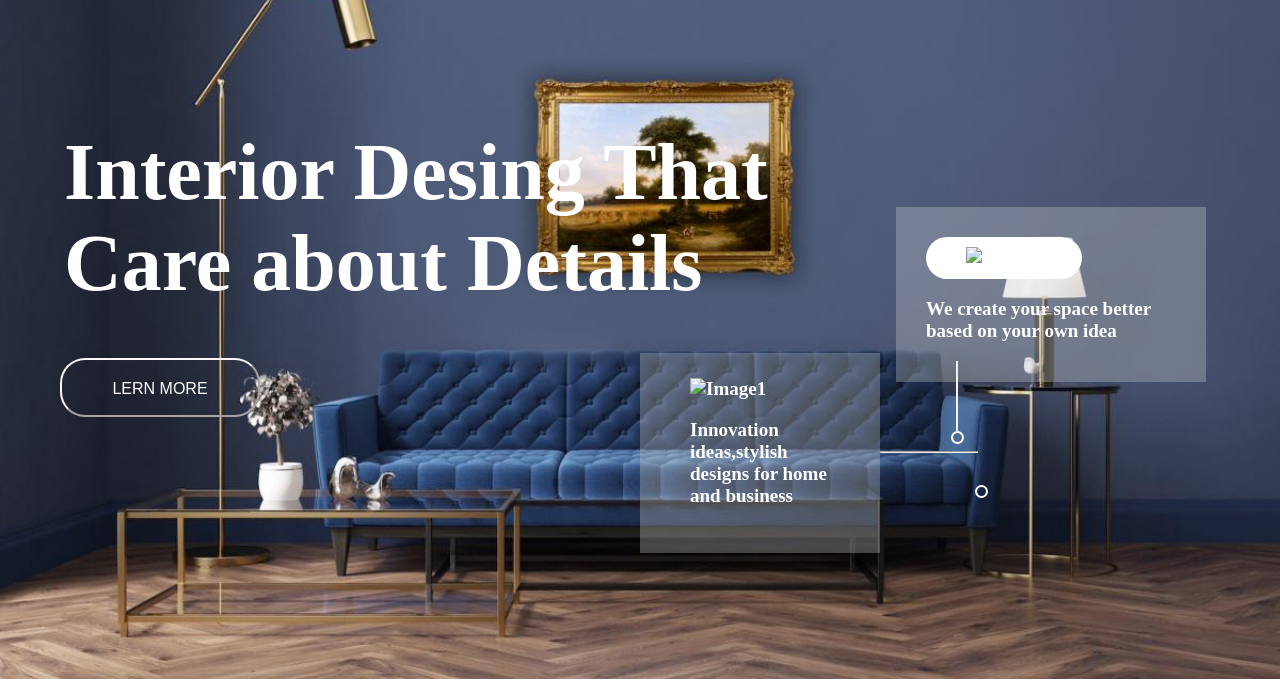
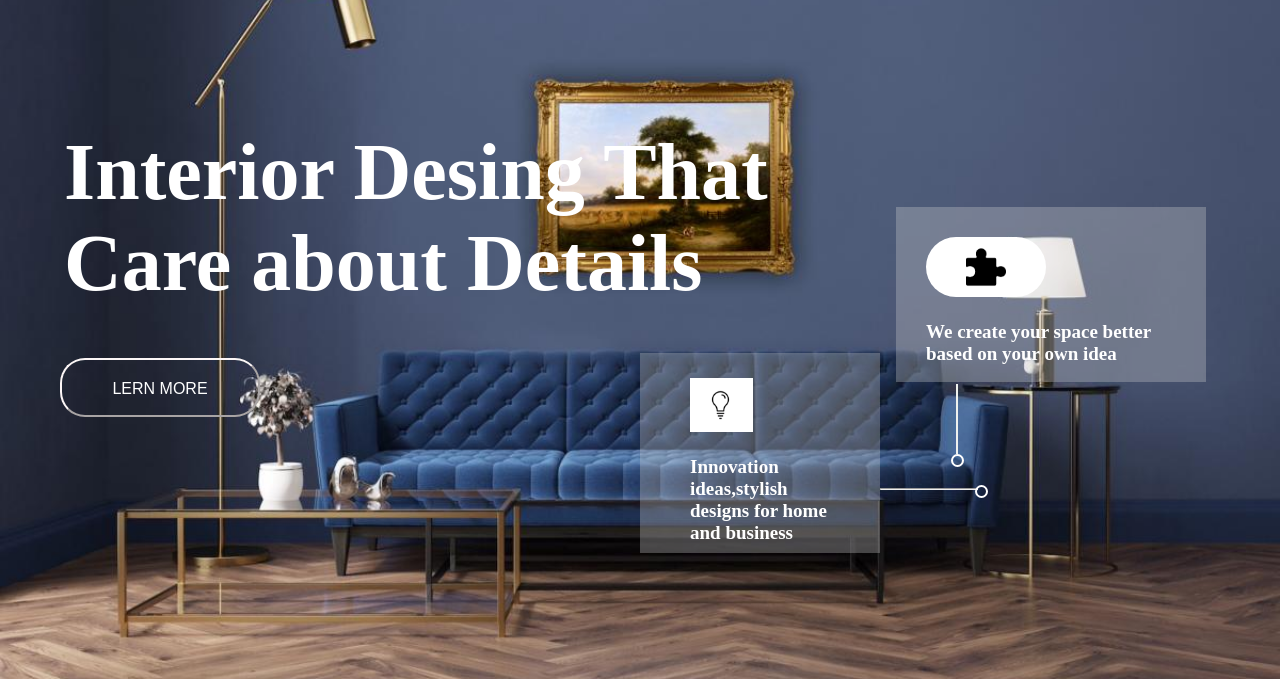
Before and after one commit to poojapatil-1301/Project--10-interior-design, a plain HTML site: page index.html in a window 1280 px wide. Shown: the part 101-800 px from the top of the page. Drawn offline with Linux system fonts and the light colour scheme.

Commit message:
updated names

```diff
--- a/index.html
+++ b/index.html
@@ -24,7 +24,7 @@
             </nav>
             <div class="call-section">
                 <div class="img1">
-                    <img src="./images/callLogo.jpg.jpg" alt="callus">
+                    <img src="./images/callLogo.jpg" alt="callus">
 
                      </div>
                      <div>
@@ -55,7 +55,7 @@
        <!-- <div class="circle"></div> -->
 
        <div class="image-block">
-           <img  class="img2" src="./whiteBulb.png" alt="Image1">
+           <img  class="img2" src="./images/whiteBulb.png" alt="Image1">
            <p>Innovation ideas,stylish designs for home and business</p>
             <hr/>
             <div class="line-verticle">
@@ -66,7 +66,7 @@
    </div>
        <div class="image-side-block">
          <div id="whitebg">
-           <img src="./puzzle1.png" alt="Image1">
+           <img src="./images/puzzle1.png" alt="Image1">
         </div>
            <p>We create your space better based on your own idea</p>
          <div class="vl"></div>
```
Also changed, not shown: images/callLogo.jpg (renamed from images/callLogo.jpg.jpg).
